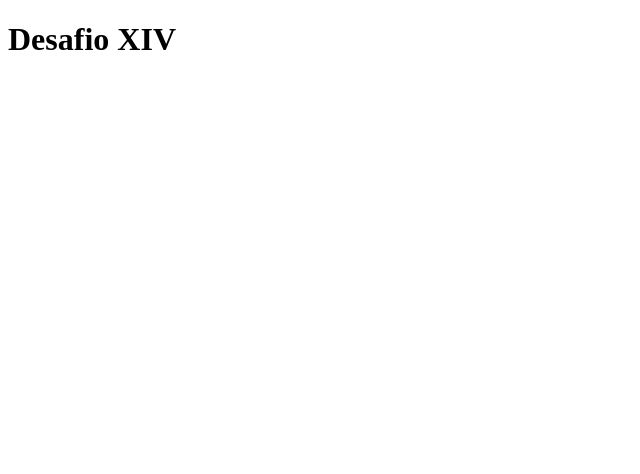
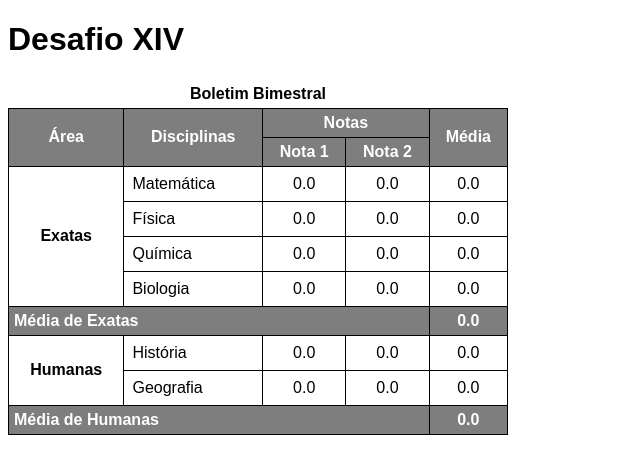
Before and after one commit to rwteixeira/HTML-CSS, a plain HTML site: page DESAFIOS/des014/index.html in a window 1280 px wide. Shown: the whole page, without its empty margins (0-640 px from the left). Drawn offline with Linux system fonts and the light colour scheme.

Commit message:
Update index.html

```diff
--- a/DESAFIOS/des014/index.html
+++ b/DESAFIOS/des014/index.html
@@ -5,13 +5,114 @@
     <meta name="viewport" content="width=device-width, initial-scale=1.0">
     <title>Desafio XIV</title>
     <style>
+        body {
+            font-family: Arial, Helvetica, sans-serif;
+        }
+
+        table {
+            border-collapse: collapse;
+            width: 500px;
+        }
+
+        thead {
+            background-color: rgb(126, 126, 126);
+            color: white;
+        }
+
+        tr, th, td {
+            border: 1px solid black;
+            padding: 5px;
+            text-align: center;
+        }
+
+        .media_horiz {
+            background-color: rgb(126, 126, 126);
+            color: white;
+            text-align: left;
+            padding: 5px;
+        }
+        .media {
+            background-color:rgb(126, 126, 126);
+            color: white;
+            text-align: center;
+            font-weight: bold;
+        }
+
+        caption {
+            padding: 5px;
+            font-weight: bold;
+            font-size: 1em;
+        }
+
+        .disc {
+            text-align: left;
+            padding: 8px;
+        }
 
     </style>
 </head>
 <body>
     <h1>Desafio XIV</h1>
     <table>
-
+        <caption>Boletim Bimestral</caption>
+        <thead>
+            <tr>
+                <th rowspan="2" scope="rowgroup">Área</th>
+                <th rowspan="2" scope="rowgroup">Disciplinas</th>
+                <th colspan="2" scope="colgroup">Notas</th>
+                <th rowspan="2" scope="rowgroup">Média</th>
+            </tr>
+            <tr>
+                <th scope="col">Nota 1</th>
+                <th scope="col">Nota 2</th>
+            </tr>
+        </thead>
+        <tr>
+            <th rowspan="4" scope="rowgroup">Exatas</td>
+            <td class="disc">Matemática</td>
+            <td>0.0</td>
+            <td>0.0</td>
+            <td>0.0</td>
+        </tr>
+        <tr>
+            <td class="disc">Física</td>
+            <td>0.0</td>
+            <td>0.0</td>
+            <td>0.0</td>
+        </tr>
+        <tr>
+            <td class="disc">Química</td>
+            <td>0.0</td>
+            <td>0.0</td>
+            <td>0.0</td>
+        </tr>
+        <tr>
+            <td class="disc">Biologia</td>
+            <td>0.0</td>
+            <td>0.0</td>
+            <td>0.0</td>
+        </tr>
+        <tr>
+            <th colspan="4" scope="colgroup" class="media_horiz">Média de Exatas</td>
+            <td class="media">0.0</td>
+        </tr>
+        <tr>
+            <th rowspan="2" scope="rowgroup">Humanas</td>
+            <td class="disc">História</td>
+            <td>0.0</td>
+            <td>0.0</td>
+            <td>0.0</td>
+        </tr>
+        <tr>
+            <td class="disc">Geografia</td>
+            <td>0.0</td>
+            <td>0.0</td>
+            <td>0.0</td>
+        </tr>
+        <tr>
+            <th colspan="4" scope="colgroup" class="media_horiz">Média de Humanas</td>
+            <td class="media">0.0</td>
+        </tr>
     </table>
 </body>
 </html>
```
